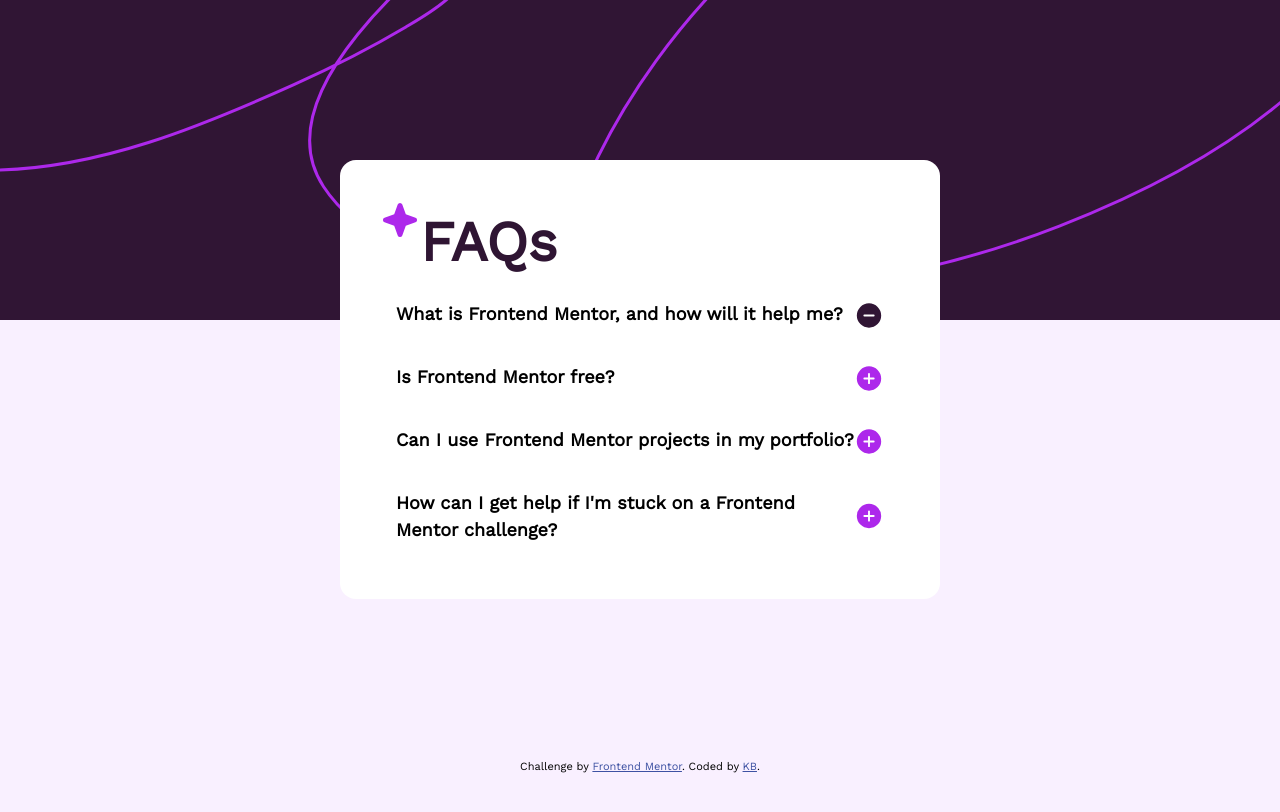
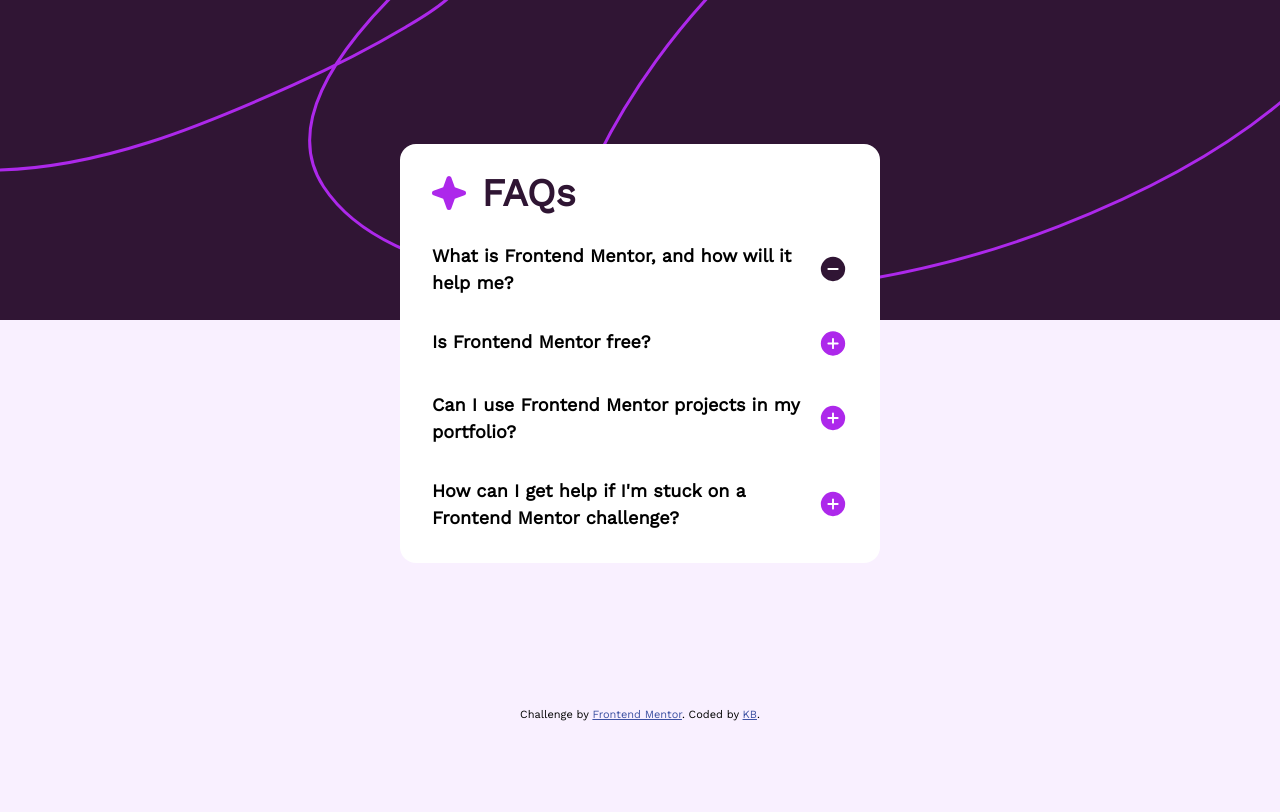
Before and after one commit to kbmke/FEM---FAQ-accordian, a plain HTML site: page index.html in a window 1280 px wide. Drawn offline with Linux system fonts and the light colour scheme.

Commit message:
update files

```diff
--- a/index.html
+++ b/index.html
@@ -20,8 +20,10 @@
   <body>
     <main class="card">
       <div class="header-wrapper">
-         <img class="star" src="/assets/images/icon-star.svg" alt="">
-      <h1 class="header">
+        <div class="img-wrapper">
+           <img class="star" src="/assets/images/icon-star.svg" alt="">
+        </div>
+              <h1 class="header">
         FAQs
       </h1>
       </div>
--- a/main.scss
+++ b/main.scss
@@ -123,20 +123,16 @@ h6 {
 
     .card {
         background-color: var(--cardBG);
-        width: 37.5rem;
-        margin: 10rem auto;
+        width: 30rem;
+        margin: 9rem auto;
         border-radius: 1rem;
-        padding: 2.5rem;
+        padding: 1rem;
     }
 
     .star {
-        float: left;
+        margin: .8rem;
         width: 2.5rem;
         height: 2.5rem;
-
-        // align-items: center;
-        // align-self: space-around;
-
     }
 
     .header-wrapper {
@@ -145,6 +141,8 @@ h6 {
         align-items: center;
 
         // border: 1px solid red;
+        display: flex;
+
         // temporary for visual
 
     }
@@ -152,7 +150,7 @@ h6 {
     .header {
         font-weight: 700;
         color: var(--boldfont);
-        font-size: 3.5rem;
+        font-size: 2.4rem;
     }
 
     .question-wrapper {
```
Also changed, not shown: dist/main.css, dist/main.min.css, main.css.
